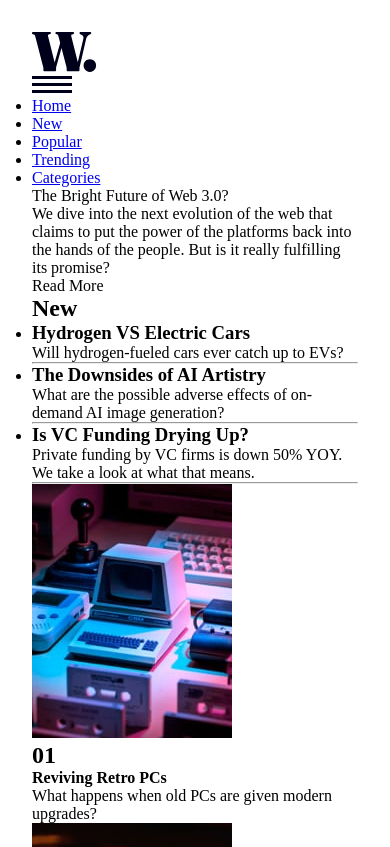
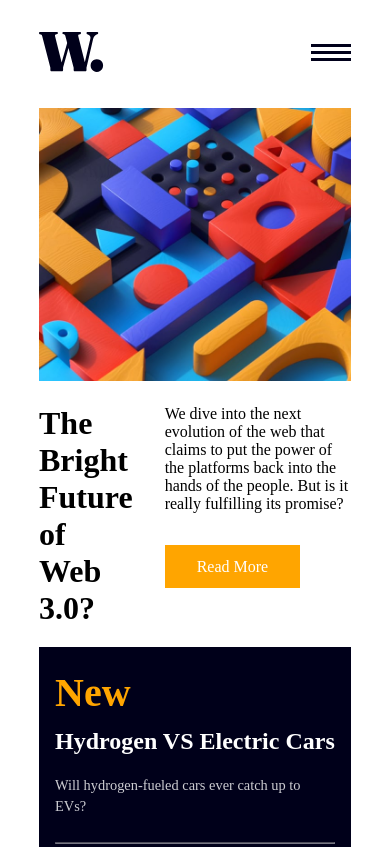
Before and after one commit to mrlukuman/fem-news-homepage, a plain HTML site: page index.html in a window 390 px wide. Shown: the top 847 px of the page. Drawn offline with Linux system fonts and the light colour scheme; files whose address does not match are found by name.

Commit message:
Add styling for header and hero sections
I added styling and responsiveness to the header and hero sections

```diff
--- a/index.html
+++ b/index.html
@@ -26,27 +26,42 @@
         <div class="menu">
           <img src="/assets/images/icon-menu.svg" alt="" />
         </div>
-        <div>
-          <ul class="menu">
+
+        <ul class="menu-list">
           <li><a href="#">Home</a></li>
           <li><a href="#">New</a></li>
           <li><a href="#">Popular</a></li>
           <li><a href="#">Trending</a></li>
           <li><a href="#">Categories</a></li>
         </ul>
-        </div>
       </header>
 
       <section class="hero">
         <div class="grid-container">
-          <div class="hero__image"></div>
+          <div class="hero__image">
+            <img
+              class="desktop_hero_image"
+              src="/assets/images/image-web-3-desktop.jpg"
+              alt=""
+            />
+            <img
+              src="/assets/images/image-web-3-mobile.jpg"
+              alt=""
+              class="mobile_hero_image"
+            />
+          </div>
+
+          <div class="hero__description">
             <div class="hero__title">The Bright Future of Web 3.0?</div>
-          <div class="hero__description">
-            We dive into the next evolution of the web that claims to put the
-            power of the platforms back into the hands of the people. But is it
-            really fulfilling its promise?
+            <div class="hero_explanation">
+              <div class="hero__text">
+                We dive into the next evolution of the web that claims to put
+                the power of the platforms back into the hands of the people.
+                But is it really fulfilling its promise?
               </div>
               <div class="hero__button">Read More</div>
+            </div>
+          </div>
 
           <div class="hero__new">
             <h1>New</h1>
@@ -70,7 +85,6 @@
                   Private funding by VC firms is down 50% YOY. We take a look at
                   what that means.
                 </p>
-                <hr />
               </li>
             </ul>
           </div>
--- a/styles.css
+++ b/styles.css
@@ -4,8 +4,115 @@
   box-sizing: border-box;
 }
 
+a {
+  text-decoration: none;
+  color: black;
+}
+
+ul {
+  list-style: none;
+}
+
+body {
+  display: flex;
+  flex-direction: column;
+  justify-content: center;
+  align-items: center;
+}
 .main {
   margin: 2rem;
+  max-width: 1200px;
+}
+
+.grid-container {
+  max-width: 100vw;
+  margin-top: 2rem;
+  margin-bottom: 2rem;
+  display: grid;
+  gap: 20px;
+  grid-template-areas:
+    "image image image image new"
+    "description description description description new"
+    "description description description description new";
+}
+
+header {
+  display: flex;
+  justify-content: space-between;
+  color: black;
+}
+.menu {
+  display: none;
+}
+.menu-list {
+  display: flex;
+  gap: 1.5rem;
+}
+
+.hero__image {
+  grid-area: image;
+}
+
+.hero__image img {
+  width: 100%;
+}
+
+.hero__description {
+  grid-area: description;
+  display: flex;
+}
+
+.hero__title {
+  font-size: 2rem;
+  margin-right: 2rem;
+  font-weight: 900;
+}
+
+.hero_explanation {
+  display: flex;
+  flex-direction: column;
+}
+
+.hero__text {
+  margin-bottom: 2rem;
+}
+
+.hero__button {
+  padding: 0.8rem 2rem;
+  background-color: orange;
+  color: white;
+  width: fit-content;
+}
+
+.hero__new {
+  background-color: hsl(240, 100%, 5%);
+  color: white;
+  grid-area: new;
+  line-height: 1.5;
+  display: flex;
+  flex-direction: column;
+  justify-content: center;
+  padding: 1rem;
+}
+
+.hero__new p {
+  margin-bottom: 1.5rem;
+  margin-top: 1rem;
+  font-size: 0.9rem;
+  opacity: 0.8;
+}
+
+.hero__new h1 {
+  font-size: 2.5rem;
+  color: orange;
+}
+.hero__new h3 {
+  font-size: 1.5rem;
+}
+
+hr {
+  opacity: 0.5;
+  margin-bottom: 1.5rem;
 }
 
 .attribution {
@@ -15,3 +122,36 @@
 .attribution a {
   color: hsl(228, 45%, 44%);
 }
+
+.mobile_hero_image {
+  display: none;
+}
+
+@media (max-width: 900px) {
+  .main {
+    width: 80%;
+  }
+  header {
+    align-items: center;
+    justify-content: space-between;
+  }
+  .menu-list {
+    display: none;
+  }
+  .menu {
+    display: inline-block;
+  }
+
+  .mobile_hero_image {
+    display: inline-block;
+  }
+
+  .grid-container {
+    display: flex;
+    flex-direction: column;
+  }
+
+  .desktop_hero_image {
+    display: none;
+  }
+}
```
Lines whose indentation alone changed are shown as unchanged.
